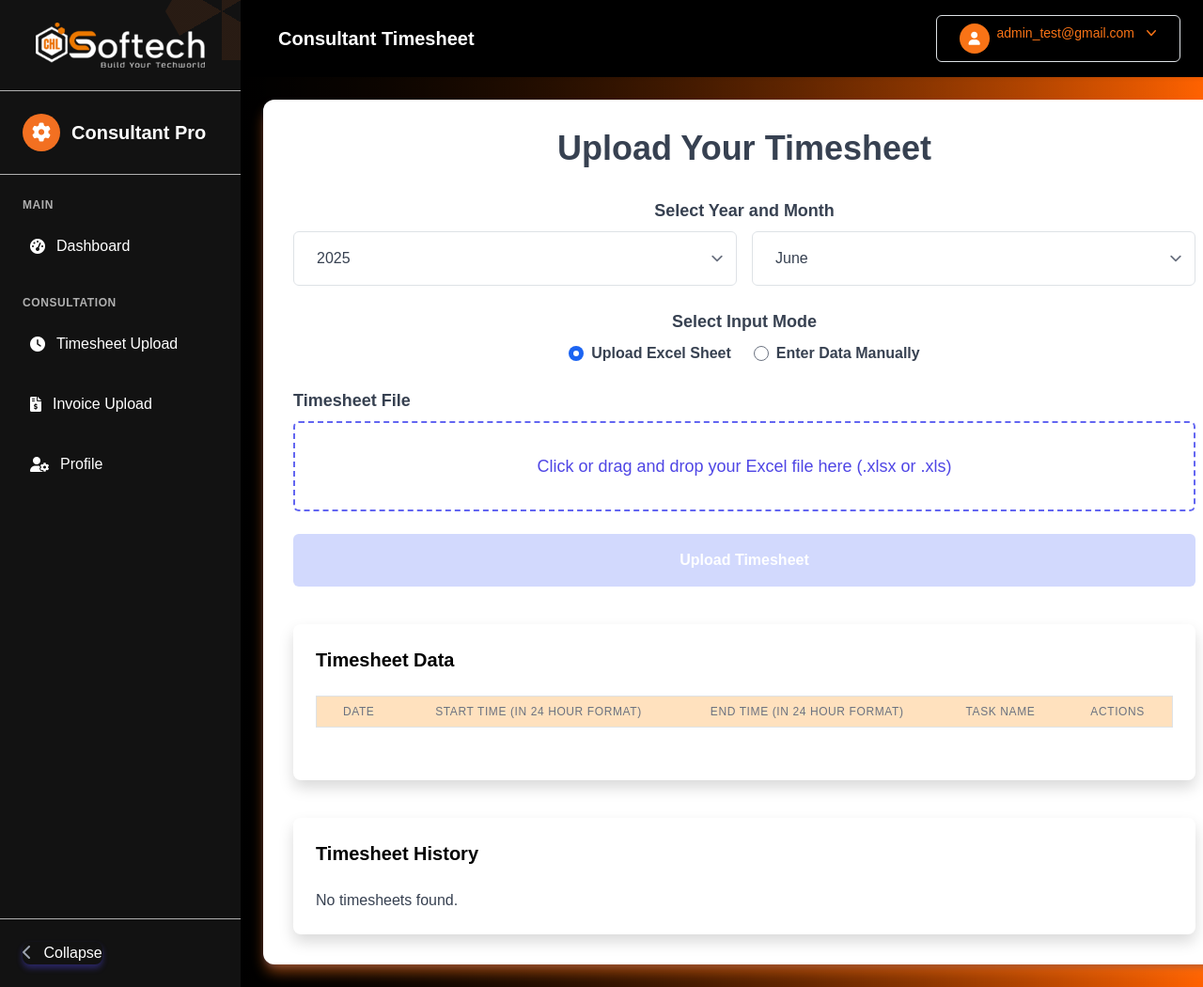
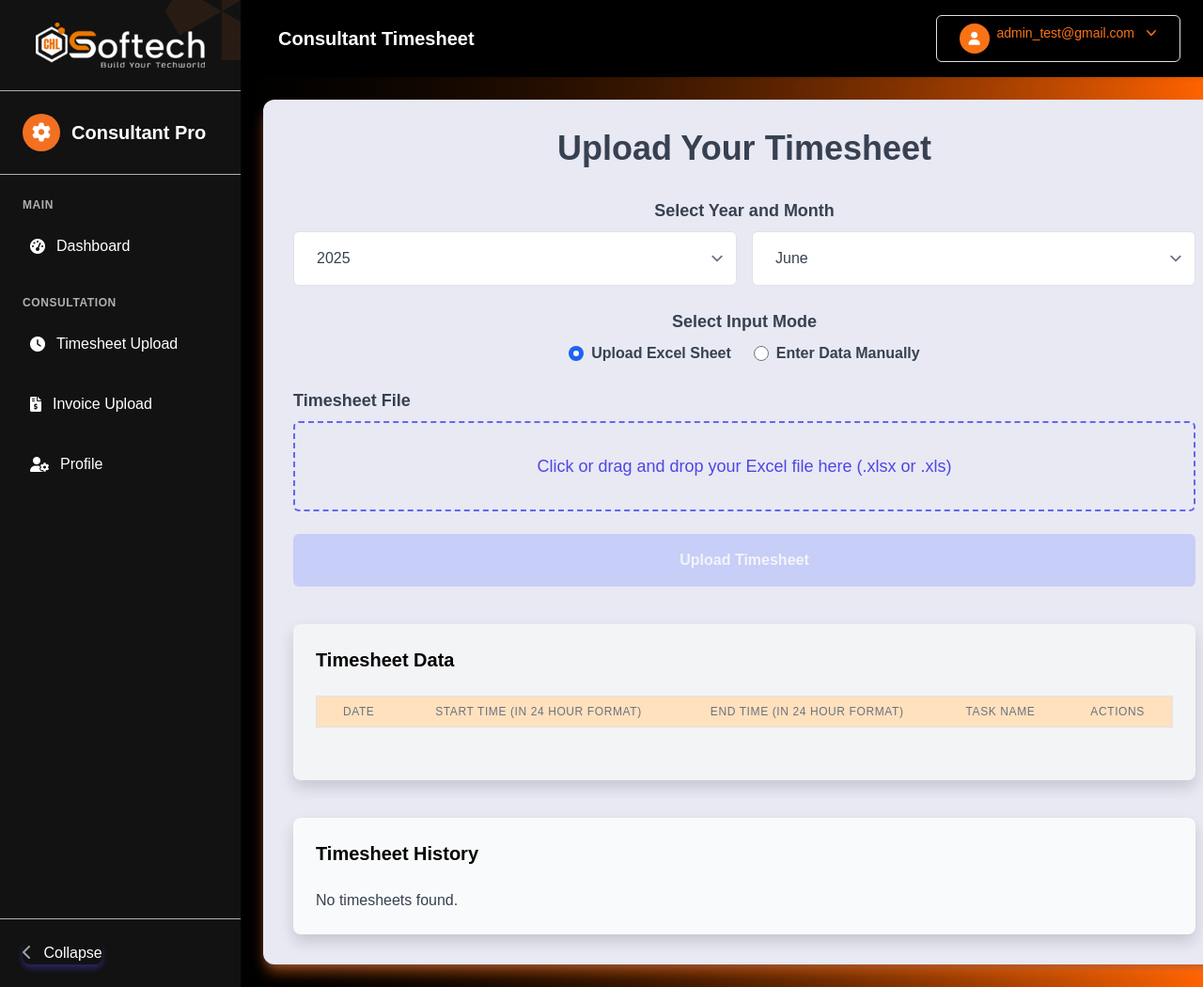
Before and after one commit to ZephyrianDawnstrider/consultation_webapp_industry, a Django app: page /consultation/consultant_timesheet/ in a window 1280 px wide. Shown: the whole page at 94% size. Run offline with Django 5.2, Linux system fonts and the light colour scheme; a user stored in the database is signed in; data comes from the database, SQL or seed files in the repository; lists and menus that the app fills with data are empty; parts of the project's set-up code (start-up, migrations or seed data) failed here and were passed over; some libraries are stand-ins or nearby versions.

Commit message:
twenty ninth commit

```diff
--- a/consultation/templates/consultant_timesheet.html
+++ b/consultation/templates/consultant_timesheet.html
@@ -16,7 +16,7 @@
     margin-left: auto;
     margin-right: auto;
     padding: 2rem;
-    background-color: #ffffff;
+    background-color:rgb(232, 233, 243);
     border-radius: 0.75rem;
     box-shadow: 0 10px 15px -3px rgba(249, 115, 22, 0.6), 0 4px 6px -2px rgba(30, 58, 138, 0.6);
   }
@@ -207,9 +207,9 @@
     <span id="error-text">There was an error processing your timesheet file.</span>
   </div>
 
-  <div class="mb-6">
+  <div class="bg=rgb(232, 233, 243), mb-6">
     <label class="block text-lg font-semibold text-gray-700 mb-2 text-center">Select Year and Month</label>
-    <div class="flex space-x-4 justify-center">
+    <div class="bg=rgb(232, 233, 243), flex space-x-4 justify-center">
       <select id="year-select" name="year" required class="block rounded-md border border-gray-300 px-4 py-3 focus:outline-none focus:ring-2 focus:ring-indigo-500 text-gray-700">
         <option value="" disabled {% if not selected_year %}selected{% endif %}>-- Select Year --</option>
         {% for year in year_options %}
@@ -259,7 +259,7 @@
     </button>
   </form>
 
-  <div id="timesheet-data-section" class="bg-white rounded-lg shadow p-6 mt-10">
+  <div id="timesheet-data-section" class="bg-gray-100 rounded-lg shadow p-6 mt-10">
     <h2 class="text-xl font-semibold mb-4">Timesheet Data</h2>
     <div class="overflow-x-auto">
       {{ timesheet_entries|json_script:"timesheet-entries" }}
@@ -273,7 +273,7 @@
             <th class="px-4 py-2 text-center text-xs font-medium text-gray-500 uppercase tracking-wider text-center">Actions</th>
           </tr>
         </thead>
-        <tbody id="timesheet-entries-body" class="bg-white divide-y divide-gray-200 text-center">
+        <tbody id="timesheet-entries-body" class="bg-gray-50 divide-y divide-gray-200 text-center">
           <!-- Rows will be populated by JS -->
         </tbody>
       </table>
@@ -287,7 +287,7 @@
     <div id="save-feedback" class="mt-2 text-sm"></div>
     <div id="save-loading" class="mt-2 text-sm text-blue-600 hidden">Saving...</div>
   </div>
-    <div class="bg-white rounded-lg shadow p-6 mt-10">
+    <div class="bg-gray-50 rounded-lg shadow p-6 mt-10">
       <h2 class="text-xl font-semibold mb-4">Timesheet History</h2>
       {% if timesheets %}
       <table class="min-w-full divide-y divide-gray-200">
@@ -298,7 +298,7 @@
             <th class="px-6 py-3 text-left text-xs font-medium text-gray-500 uppercase tracking-wider">File</th>
           </tr>
         </thead>
-        <tbody class="bg-white divide-y divide-gray-200">
+        <tbody class="bg-gray-50 divide-y divide-gray-200">
           {% for timesheet in timesheets %}
           <tr>
             <td class="px-6 py-4 whitespace-nowrap">{{ timesheet.month|date:"Y" }}</td>
--- a/custom_admin/templates/admin_skills.html
+++ b/custom_admin/templates/admin_skills.html
@@ -60,7 +60,7 @@
 </head>
 <body class="bg-gray-50">
     <div class="container mx-auto px-4 py-8 max-w-4xl">
-        <div class="bg-black rounded-xl shadow-lg overflow-hidden text-white">
+        <div class="bg-gray-800`` rounded-xl shadow-lg overflow-hidden text-white">
             <!-- Header Section -->
             <div class="px-6 py-5 border-b border-gray-700 flex justify-between items-center">
                 <h2 class="text-2xl font-semibold flex items-center text-orange-500">
--- a/requirements.txt
+++ b/requirements.txt
@@ -7,5 +7,6 @@ pandas
 psycopg2-binary
 whitenoise
 django-celery-beat
+django-celery-results
 celery
 redis
```
Also changed, not shown: consultation/templates/consultant_invoice.html (+6 -6 lines), custom_admin/templates/add_consultant.html (+5 -5 lines), 1 other file.
